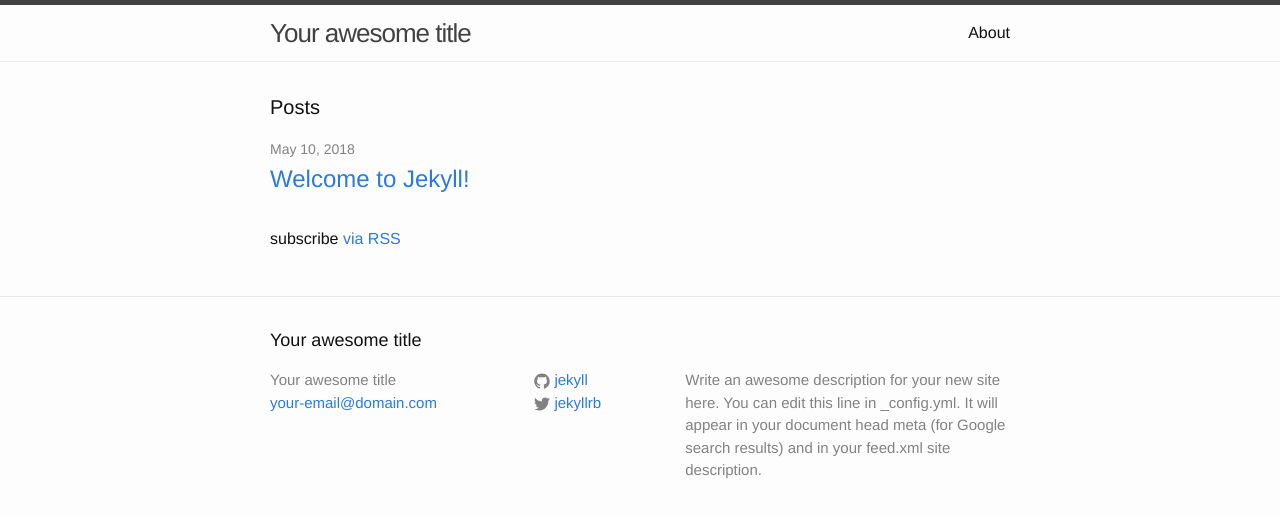
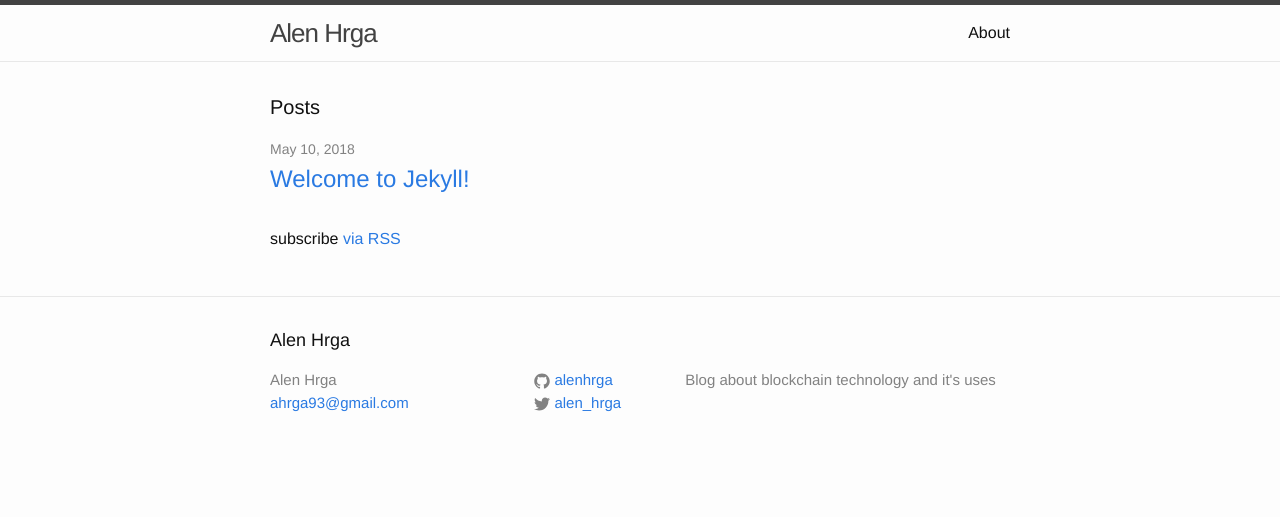
Before and after one commit to alenhrga/alenhrga.github.io, a Jekyll site: the page built from index.html, in a window 1280 px wide. Shown: the top 517 px of the page. Built offline with Jekyll 4.4.1, drawn with Linux system fonts in a browser that asks for light colours.

Commit message:
Update config file

```diff
--- a/_config.yml
+++ b/_config.yml
@@ -6,16 +6,14 @@
 # 'jekyll serve'. If you change this file, please restart the server process.
 
 # Site settings
-title: Your awesome title
-email: your-email@domain.com
+title: Alen Hrga
+email: ahrga93@gmail.com
 description: > # this means to ignore newlines until "baseurl:"
-  Write an awesome description for your new site here. You can edit this
-  line in _config.yml. It will appear in your document head meta (for
-  Google search results) and in your feed.xml site description.
+  Blog about blockchain technology and it's uses
 baseurl: "" # the subpath of your site, e.g. /blog
-url: "http://yourdomain.com" # the base hostname & protocol for your site
-twitter_username: jekyllrb
-github_username:  jekyll
+url: "https://alenhrga.github.io" # the base hostname & protocol for your site
+twitter_username: alen_hrga
+github_username:  alenhrga
 
 # Build settings
 markdown: kramdown
```
